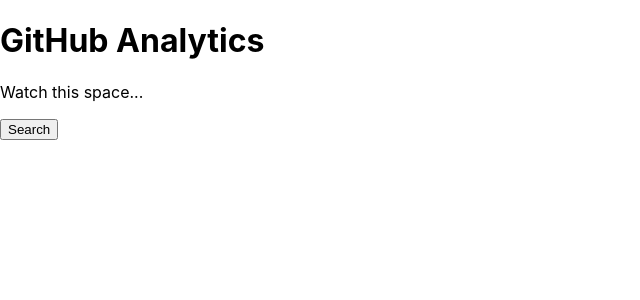
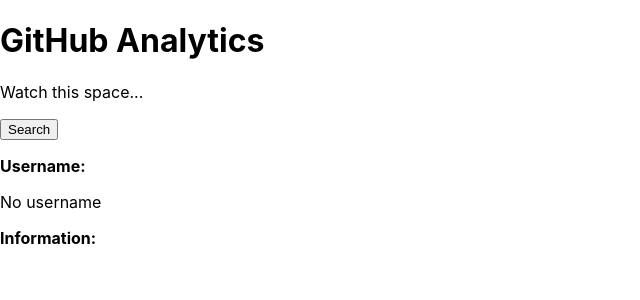
Before and after one commit to emer289/CS2122SoftwareEngineeringAssignments, a React (Create React App) app in the folder my-app/: page / in a window 1280 px wide. Shown: the top 300 px of the page, without its empty margins (0-640 px from the left). Built offline with nearby package versions, Linux system fonts and the light colour scheme.

Commit message:
Using axios to request information from github. This code is taken from https://medium.com/hackernoon/building-github-profile-analytics-using-react-part-1-37e03b0c3366

```diff
--- a/my-app/src/App.js
+++ b/my-app/src/App.js
@@ -1,12 +1,21 @@
 import React, { Component } from 'react';
 import Button from './components/Button.js';
+import axios from 'axios';
 class App extends Component {
     constructor() {
         super();
+        this.state = {
+            username: 'No username',
+            info: ''
+        }
         this.handleClick = this.handleClick.bind(this)
     }
     handleClick(e) {
-        alert("The button was clicked");
+        axios.get('https://api.github.com/users/drastorguev')
+            .then(response => this.setState({
+                username: response.data.login,
+                info : JSON.stringify(response.data, undefined, 2)
+            }));
     }
     render() {
         return (
@@ -18,6 +27,10 @@
                     Watch this space...
                 </p>
                 <Button handleClick={this.handleClick}/>
+                <p><b>Username:</b></p>
+                <p>{this.state.username}</p>
+                <b>Information:</b>
+                <pre>{this.state.info}</pre>
             </div>
         );
     }
```
